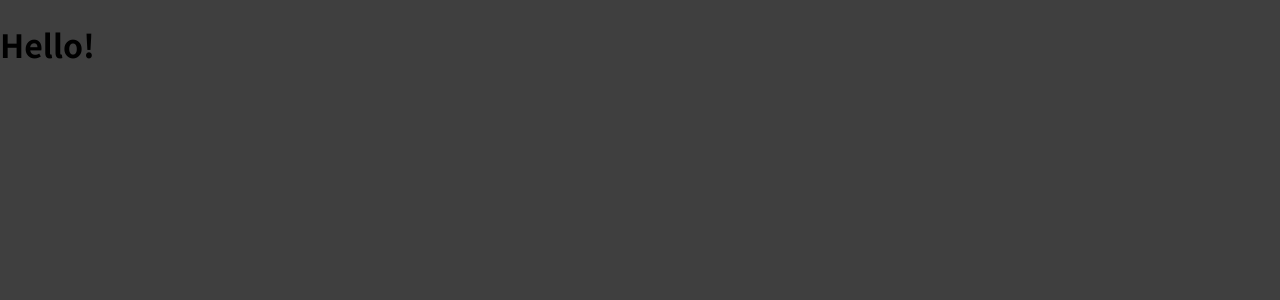
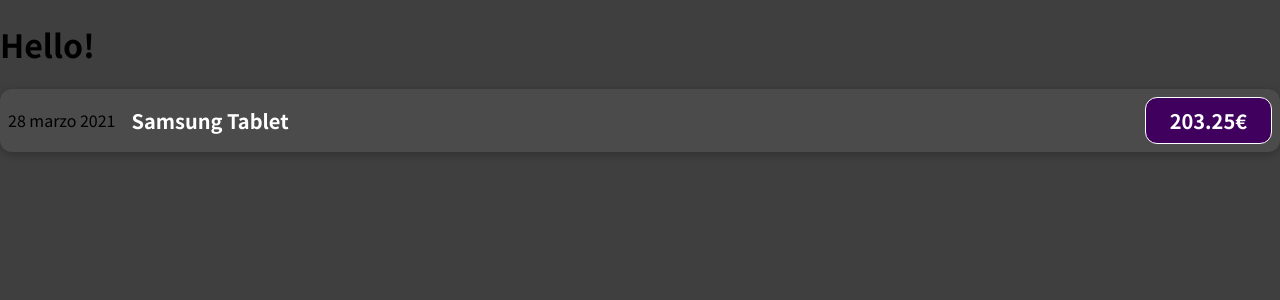
Before and after one commit to tonybolanyo/react-course, a JavaScript app: page / in a window 1280 px wide. Shown: the top 300 px of the page. Built offline with nearby package versions, Linux system fonts and the light colour scheme.

Commit message:
feat: first component

```diff
--- a/src/App.js
+++ b/src/App.js
@@ -1,6 +1,12 @@
+import ExpenseItem from "./components/ExpenseItem"
 
 function App() {
-  return (<h1>Hello!</h1>);
+  return (
+    <div>
+      <h1>Hello!</h1>
+      <ExpenseItem></ExpenseItem>
+    </div>
+  )
 }
 
-export default App;
+export default App
--- /dev/null
+++ b/src/components/ExpenseItem.css
@@ -0,0 +1,56 @@
+.expense-item {
+  display: flex;
+  justify-content: space-between;
+  align-items: center;
+  box-shadow: 0 2px 8px rgba(0, 0, 0, 0.25);
+  padding: 0.5rem;
+  margin: 1rem 0;
+  border-radius: 12px;
+  background-color: #4b4b4b;
+}
+
+.expense-item__description {
+  display: flex;
+  flex-direction: column;
+  gap: 1rem;
+  align-items: flex-end;
+  flex-flow: column-reverse;
+  justify-content: flex-start;
+  flex: 1;
+}
+
+.expense-item h2 {
+  color: #3a3a3a;
+  font-size: 1rem;
+  flex: 1;
+  margin: 0 1rem;
+  color: white;
+}
+
+.expense-item__price {
+  font-size: 1rem;
+  font-weight: bold;
+  color: white;
+  background-color: #40005d;
+  border: 1px solid white;
+  padding: 0.5rem;
+  border-radius: 12px;
+}
+
+@media (min-width: 580px) {
+  .expense-item__description {
+    flex-direction: row;
+    align-items: center;
+    justify-content: flex-start;
+    flex: 1;
+  }
+
+  .expense-item__description h2 {
+    font-size: 1.25rem;
+  }
+
+  .expense-item__price {
+    font-size: 1.25rem;
+    padding: 0.5rem 1.5rem;
+  }
+}
--- /dev/null
+++ b/src/components/ExpenseItem.js
@@ -0,0 +1,15 @@
+import "./ExpenseItem.css"
+
+function ExpenseItem() {
+  return (
+    <div className="expense-item">
+      <div>28 marzo 2021</div>
+      <div className="expense-item__description">
+        <h2>Samsung Tablet</h2>
+        <div className="expense-item__price">203.25€</div>
+      </div>
+    </div>
+  )
+}
+
+export default ExpenseItem
```
Also changed, not shown: public/index.html (+4 -4 lines).
